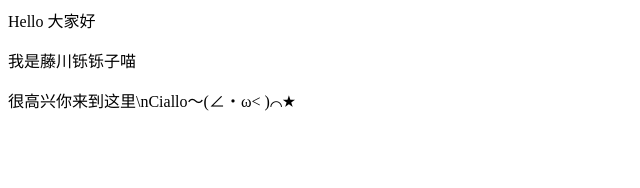
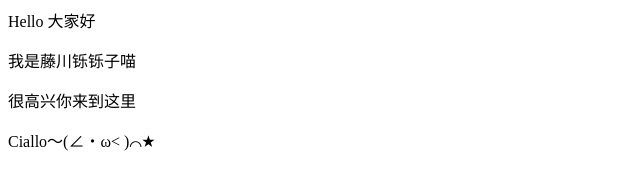
Before and after one commit to Cardigan233/Rhine_Lab.github.io, a plain HTML site: page index.html in a window 1280 px wide. Shown: the whole page, without its empty margins (0-640 px from the left). Drawn offline with Linux system fonts and the light colour scheme.

Commit message:
Update index.html

```diff
--- a/index.html
+++ b/index.html
@@ -1,3 +1,4 @@
 <p>Hello 大家好</p>
 <p>我是藤川铄铄子喵 </p>
-<p>很高兴你来到这里\nCiallo～(∠・ω< )⌒★</p>
+<p>很高兴你来到这里</p>
+<p>Ciallo～(∠・ω< )⌒★</p>
```
